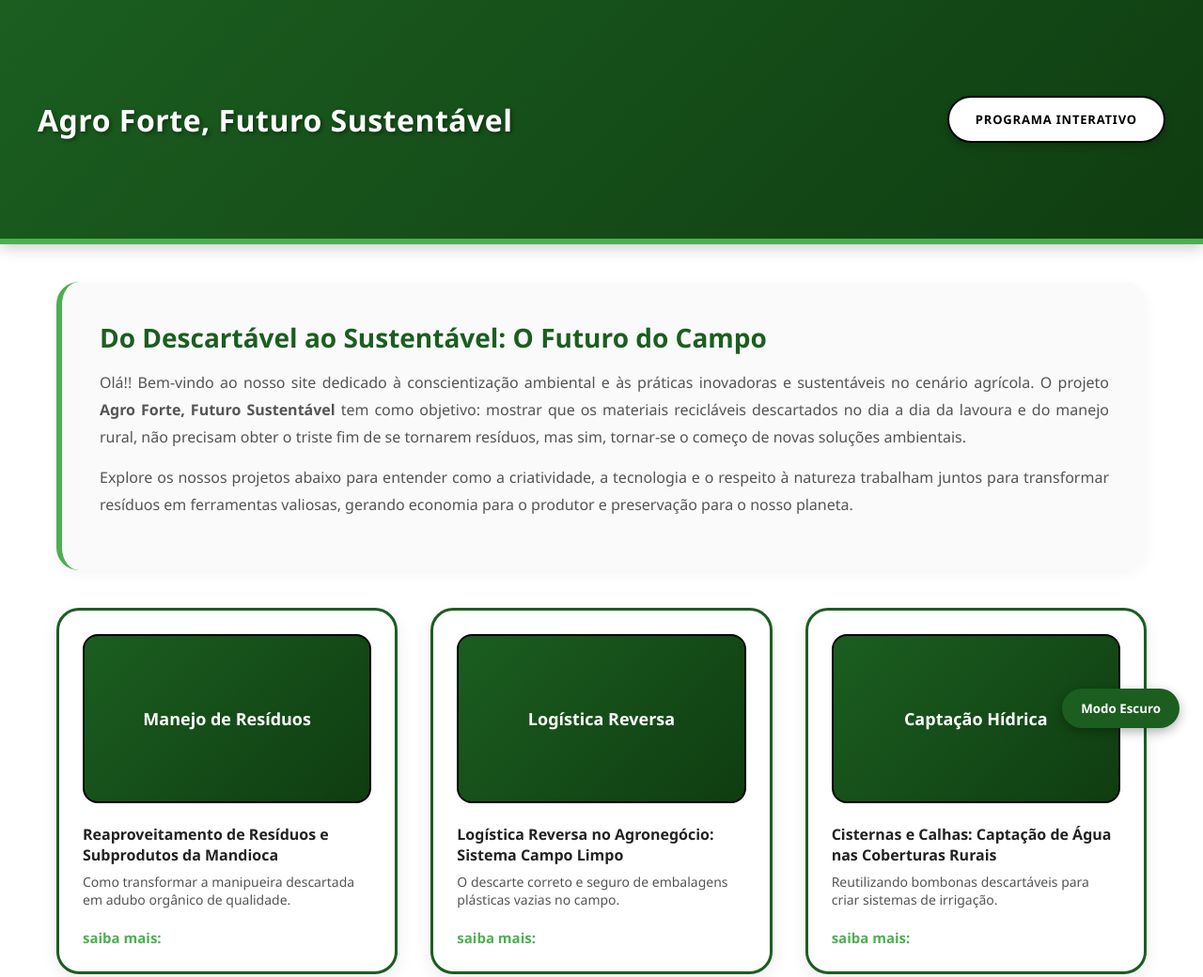
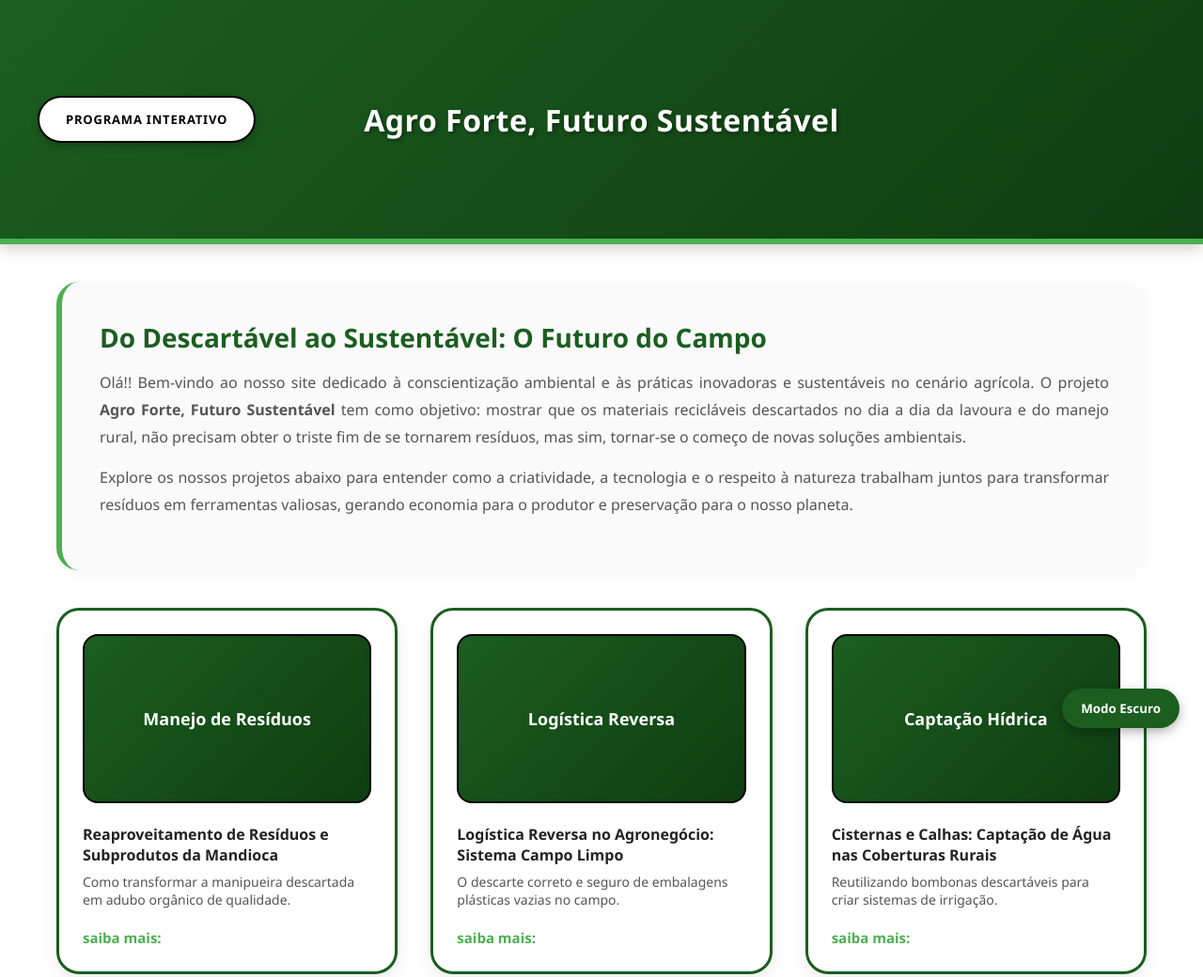
Before and after one commit to Murilin234/Agrinho-Concurso-2026, a plain HTML site: page index.html in a window 1280 px wide. Shown: the top 1040 px of the page at 94% size. Drawn offline with Linux system fonts and the light colour scheme.

Commit message:
Update style.css

```diff
--- a/style.css
+++ b/style.css
@@ -69,9 +69,11 @@ body {
     font-weight: bold;
     letter-spacing: 0.5px;
     text-shadow: 2px 2px 4px rgba(0, 0, 0, 0.4);
+    /* Garante a centralização perfeita no meio da barra */
+    position: absolute;
+    left: 50%;
+    transform: translateX(-50%);
 }
-/* ALTERAÇÃO: O seletor '.header-banner' antigo foi totalmente removido daqui */
-
 /* Estiliza o botão de atalho para o programa interativo dentro do cabeçalho */
 .nav-btn-interativo {
     position: relative;
```
